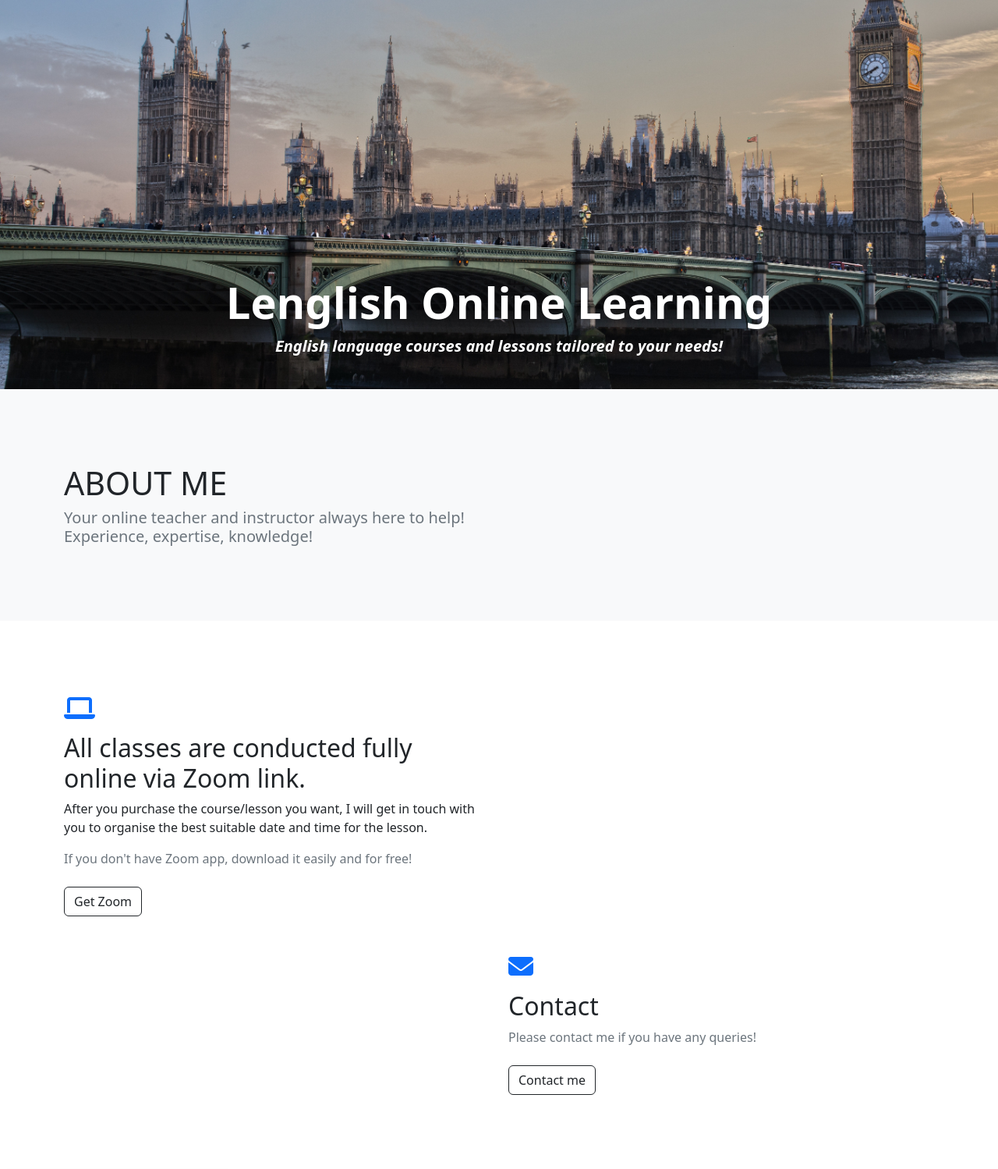
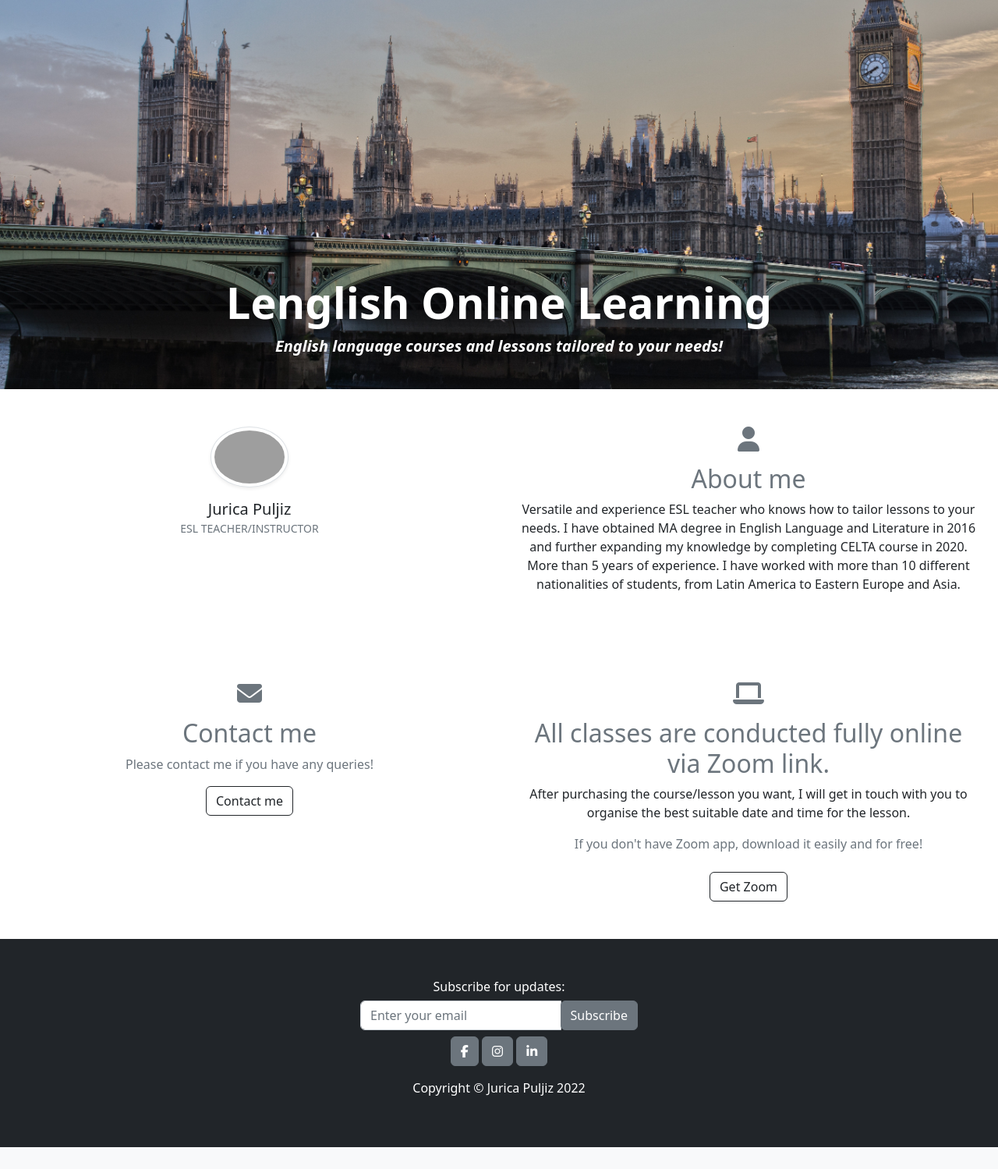
Before and after one commit to Code-Institute-Submissions/jurica29-lenglishonlinelearning_NovResub, a Django app: page /about/ in a window 1280 px wide. Shown: the part 61-1560 px from the top of the page at 78% size. After the commit the page ends 1532 px from the top, so only its background shows below. Run offline with Django 4.2, Linux system fonts and the light colour scheme; some libraries are stand-ins or nearby versions; grey boxes are pictures that could not be loaded.

Commit message:
Edit html code for about and contact pages

```diff
--- a/baseapp/admin.py
+++ b/baseapp/admin.py
@@ -1,7 +1,7 @@
 from django.contrib import admin
-from .models import Item, Order, OrderItem, Coupon, Payment, BillingAddress, Refund
+from .models import Item, Order, OrderItem, Coupon, Payment, BillingAddress, Refund, Contact
 
-# Register your models here.
+
 admin.site.register(Item)
 admin.site.register(Order)
 admin.site.register(OrderItem)
@@ -9,3 +9,4 @@ admin.site.register(Coupon)
 admin.site.register(Payment)
 admin.site.register(BillingAddress)
 admin.site.register(Refund)
+admin.site.register(Contact)
--- a/baseapp/views.py
+++ b/baseapp/views.py
@@ -6,8 +6,9 @@ from django.contrib.auth.mixins import LoginRequiredMixin
 from django.utils import timezone
 from django.shortcuts import render, redirect, get_object_or_404
 from django.views.generic import View, DetailView, ListView
-from .models import Item, Order, OrderItem, BillingAddress, Payment
+from .models import Item, Order, OrderItem, BillingAddress, Payment, Contact
 from .forms import BillingAddressForm
+from django import forms
 import stripe
 import random
 import string
@@ -37,6 +38,29 @@ class ProductDetailView(DetailView):
     """Product detail view"""
     model = Item
     template_name = 'productdetail.html'
+
+class ContactForm(forms.ModelForm):
+    """Contact form view"""
+
+    class Meta:
+        """The inner class of the model class"""
+
+        model = Contact
+        exclude = ("date_created",)
+
+def contact(request):
+    """Contact page view"""
+    if request.method == "POST":
+        form = ContactForm(request.POST)
+        if form.is_valid:
+            form.save()
+            messages.success(request, "You have successfully submitted your message!")
+
+    form = ContactForm
+
+    context = {"form": form}
+
+    return render(request, "baseapp:contact", context)
 
 @login_required(login_url="/accounts/login/")
 def add_to_cart(request, slug):
--- a/templates/about.html
+++ b/templates/about.html
@@ -4,80 +4,60 @@
 {% block title %} About {% endblock title %}
 
 {% block content %}
-
-<div class="bg-light">
-  <div class="container py-5">
-    <div class="row h-100 align-items-center py-5">
-      <div class="col-lg-6 shadow-md">
-        <h1 class="font-weight-light text">ABOUT ME</h1>
-        <h2 class="lead text-muted mb-0">Your online teacher and instructor always here to help!</h2>
-        <h2 class="lead text-muted mb-0">Experience, expertise, knowledge!</h2>
+<div class="container-fluid">
+  <div class="row">
+      <div class="col-lg-6">
+        <div class="row text-center">
+          <!-- Cards for pictures and details -->
+            <div class="bg-white py-5 px-4"><img src="{% static 'images/profile.jpg' %}" alt="profile photo" width="100" class="img-fluid rounded-circle mb-3 img-thumbnail shadow-sm">
+              <h5 class="mb-0">Jurica Puljiz</h5><span class="small text-uppercase text-muted">ESL teacher/instructor</span>
+            </div>
+          </div>
       </div>
-      <div class="col-lg-6 d-none d-lg-block"><img src="" alt="" class="img-fluid"></div>
-    </div>
-  </div>
-</div>
-
-<div class="bg-white py-5">
-  <div class="container py-5">
-    <div class="row align-items-center mb-5">
-      <div class="col-lg-6 order-2 order-lg-1"><i class="fa fa-laptop fa-2x mb-3 text-primary"></i>
-        <h2 class="font-weight-light">All classes are conducted fully online via Zoom link.</h2>
-        <p>After you purchase the course/lesson you want, I will get in touch with you to organise the best suitable date and time for the lesson.</p>
-        <p class="font-italic text-muted mb-4">If you don't have Zoom app, download it easily and for free!</p><a href="https://zoom.us/download" target="_blank" rel="noopener" aria-label="Download Zoom app (opens in a new tab)" class="btn btn-outline-dark" type="submit">Get Zoom</a>
+      <div class="col-lg-6">
+        <div class="row text-center">
+          <!-- About me card -->
+            <div class="bg-white py-5 px-4 text-center">
+              <i class="fa fa-user fa-2x mb-3 text-secondary"></i>
+              <h2 class="font-weight-light text-secondary">About me</h2>
+              <p> Versatile and experience ESL teacher who knows how to tailor lessons to your needs.
+                I have obtained MA degree in English Language and Literature in 2016 and further expanding my knowledge by completing CELTA course in 2020.
+                More than 5 years of experience. I have worked with more than 10 different nationalities of students, from Latin America to Eastern Europe and Asia.
+              </p>
+            </div>
+            </div>
       </div>
-      <div class="col-lg-5 px-5 mx-auto order-1 order-lg-2"><img src="" alt="" class="img-fluid mb-4 mb-lg-0"></div>
-    </div>
-    <div class="row align-items-center">
-      <div class="col-lg-5 px-5 mx-auto"><img src="" alt="" class="img-fluid mb-4 mb-lg-0"></div>
-      <div class="col-lg-6"><i class="fa fa-envelope fa-2x mb-3 text-primary"></i>
-        <h2 class="font-weight-light">Contact</h2>
-        <p class="font-italic text-muted mb-4">Please contact me if you have any queries!</p><a href="{% url 'baseapp:contact' %}" class="btn btn-outline-dark" type="submit">Contact me</a>
-      </div>
-    </div>
-  </div>
-</div>
-
-
-    <div class="row text-center">
-      <!-- Cards for pictures and details -->
-      <div class="col-xl-3 col-sm-6 mb-1">
-        <div class="bg-white rounded shadow-sm py-5 px-4"><img src="{% static 'images/profile.jpg' %}" alt="" width="100" class="img-fluid rounded-circle mb-3 img-thumbnail shadow-sm">
-          <h5 class="mb-0">Jurica Puljiz</h5><span class="small text-uppercase text-muted">ESL teacher/instructor</span>
-          <ul class="social mb-0 list-inline mt-3">
-            <li class="list-inline-item"><a href="#" class="social-link"><i class="fa fa-facebook-f"></i></a></li>
-            <li class="list-inline-item"><a href="#" class="social-link"><i class="fa fa-instagram"></i></a></li>
-            <li class="list-inline-item"><a href="#" class="social-link"><i class="fa fa-linkedin"></i></a></li>
-          </ul>
         </div>
       </div>
 
-      <div class="col-xl-3 col-sm-6 mb-1">
-        <div class="bg-white rounded shadow-md py-5 px-4"><img src="{% static 'images/celta.jpeg' %}" alt="" width="150" class="img-fluid rounded-circle mb-3 img-thumbnail shadow-sm">
-          <h5 class="mb-0"></h5><span class="small text-uppercase text-muted">CELTA course graduate (2020)</span>
-          <p>CELTA from Cambridge is the most widely recognised English teaching qualification in the world.</p>
+<div class="container-fluid">
+  <div class="row">
+    <div class="col-lg-6">
+      <div class="row text-center">
+        <!-- About me card -->
+          <div class="bg-white py-5 px-4 text-center">
+            <i class="fa fa-envelope fa-2x mb-3 text-secondary"></i>
+            <h2 class="font-weight-light text-secondary">Contact me</h2>
+            <p class="font-italic text-muted">Please contact me if you have any queries!</p><a href="{% url 'baseapp:contact' %}" class="btn btn-outline-dark" type="submit">Contact me</a>
+          </div>
+          </div>
         </div>
+
+      <div class="col-lg-6">
+        <div class="row text-center">
+          <!-- About me card -->
+            <div class="bg-white py-5 px-4 text-center">
+              <i class="fa fa-laptop fa-2x mb-3 text-secondary"></i>
+              <h2 class="font-weight-light text-secondary">All classes are conducted fully online via Zoom link.</h2>
+              <p>After purchasing the course/lesson you want, I will get in touch with you to organise the best suitable date and time for the lesson.</p>
+              <p class="font-italic text-muted mb-4">If you don't have Zoom app, download it easily and for free!</p><a href="https://zoom.us/download" target="_blank" rel="noopener" aria-label="Download Zoom app (opens in a new tab)" class="btn btn-outline-dark" type="submit">Get Zoom</a>
+            </div>
+            </div>
+          </div>
       </div>
+  </div>
 
-      <div class="col-xl-3 col-sm-6 mb-1">
-        <div class="bg-white rounded shadow-md py-5 px-4"><img src="{% static 'images/unizd.jpg' %}" alt="" width="150" class="img-fluid rounded-circle mb-3 img-thumbnail shadow-sm">
-          <h5 class="mb-0"></h5><span class="small text-uppercase text-muted">MA degree in English Language and Literature (2016)</span>
-        </div>
-      </div>
 
-      <div class="col-xl-3 col-sm-6 mb-1">
-        <div class="bg-white rounded shadow-md py-5 px-4"><img src="{% static 'images/teacherlogo.png' %}" alt="" width="150" class="img-fluid rounded-circle mb-3 img-thumbnail shadow-sm">
-          <h5 class="mb-0"></h5><span class="small text-uppercase text-muted">More than 5 years of experience!</span>
-          <p> I have worked with more than 10 different nationalities of students, from Latin America to Eastern Europe and Asia.
-          </p>
-        </div>
-      </div>
-
-      <!-- End-->
-
-    </div>
-  </div>
-</div>
 
 
 {% endblock %}
--- a/templates/allauth/account/login.html
+++ b/templates/allauth/account/login.html
@@ -40,7 +40,7 @@
                   </div>
                 </form>
                 <div>
-                  <p class="mb-0  text-center">Don't have an account? <a href="{% url 'account_signup' %}" class="text-primary fw-bold">{% trans "Sign Up" %}</a></p>
+                  <p class="mb-0  text-center">Don't have an account? <a href="{% url 'account_signup' %}" class="text-secondary fw-bold">{% trans "Sign Up" %}</a></p>
                 </div>
               </div>
             </div>
@@ -49,6 +49,6 @@
       </div>
     </div>
   </form>
-</body>
+
 
 {% endblock %}
--- a/templates/allauth/account/signup.html
+++ b/templates/allauth/account/signup.html
@@ -54,7 +54,7 @@
                   </div>
                 </form>
                 <div>
-                  <p class="mb-0  text-center">Already have an account? <a href="{% url 'account_login' %}" class="text-primary fw-bold">{% trans "Sign In" %}</a></p>
+                  <p class="mb-0  text-center">Already have an account? <a href="{% url 'account_login' %}" class="text-secondary fw-bold">{% trans "Sign In" %}</a></p>
                 </div>
               </div>
             </div>
--- a/templates/base.html
+++ b/templates/base.html
@@ -87,7 +87,7 @@
             <section class="home-newsletter mb-2">
                 <div class="container mt-1">
                     <div class="row justify-content-center">
-                        <div class="col-sm-8 col-md-8 col-lg-4">
+                        <div class="col-sm-2 col-md-6 col-lg-4">
                             <div class="single">
                                 <h6 class="text-white text-center">Subscribe for updates:</h6>
                                 <div class="input-group">
```
Also changed, not shown: baseapp/forms.py (+11 -0 lines), baseapp/models.py (+13 -0 lines), templates/contact.html (+39 -20 lines), baseapp/migrations/0006_contact_alter_item_label.py (added).
